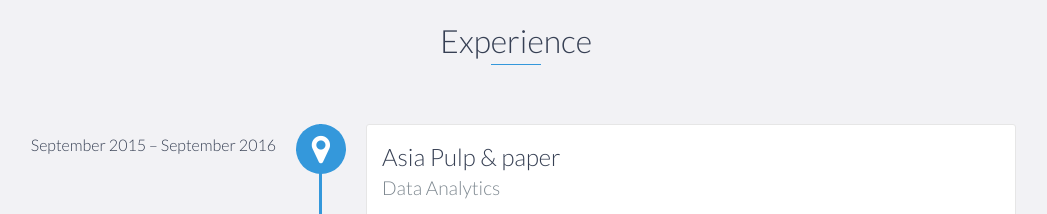
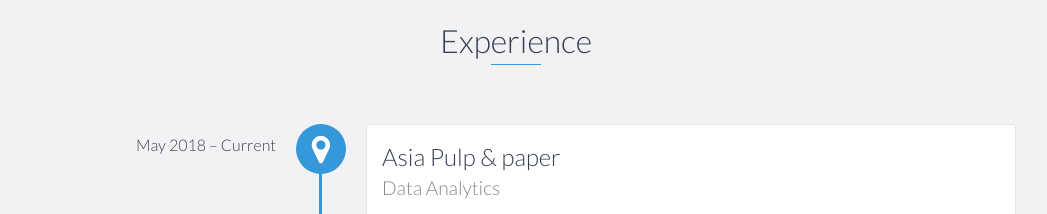
Before and after one commit to trigunawan89/trigunawan89.github.io, a website: page index.html in a window 1280 px wide. Shown: the part 1120-1334 px from the top of the page, without its empty margins (124-1171 px from the left). Drawn offline with nearby package versions, Linux system fonts and the light colour scheme.

```diff
--- a/index.html
+++ b/index.html
@@ -88,7 +88,7 @@
     <div id="experience" class="background-alt">
         <h2 class="heading">Experience</h2>
         <div id="experience-timeline">
-            <div data-date="September 2015 – September 2016">
+            <div data-date="May 2018 – Current">
                 <h3>Asia Pulp & paper</h3>
                 <h4>Data Analytics</h4>
                 <ul>
```
